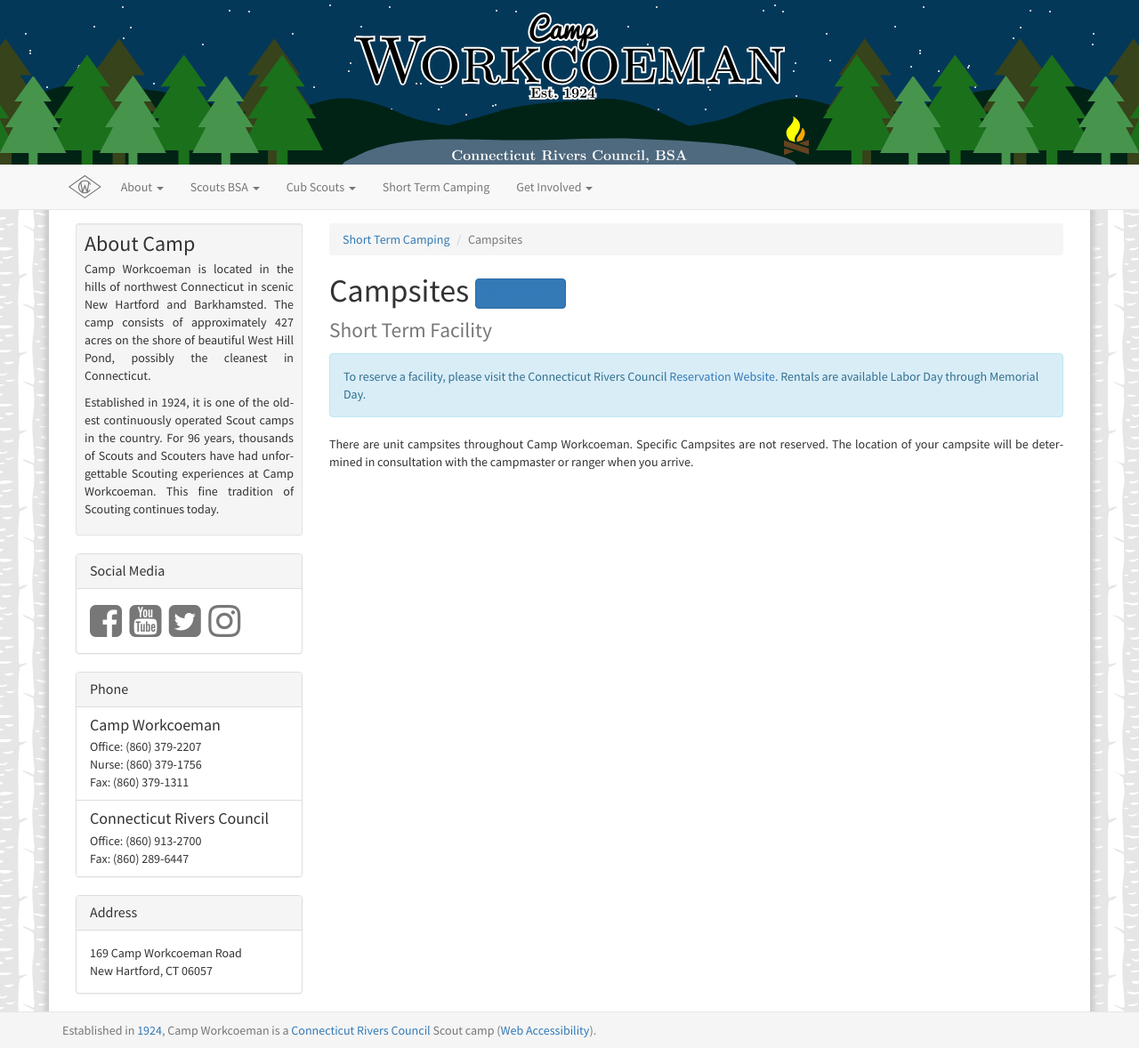
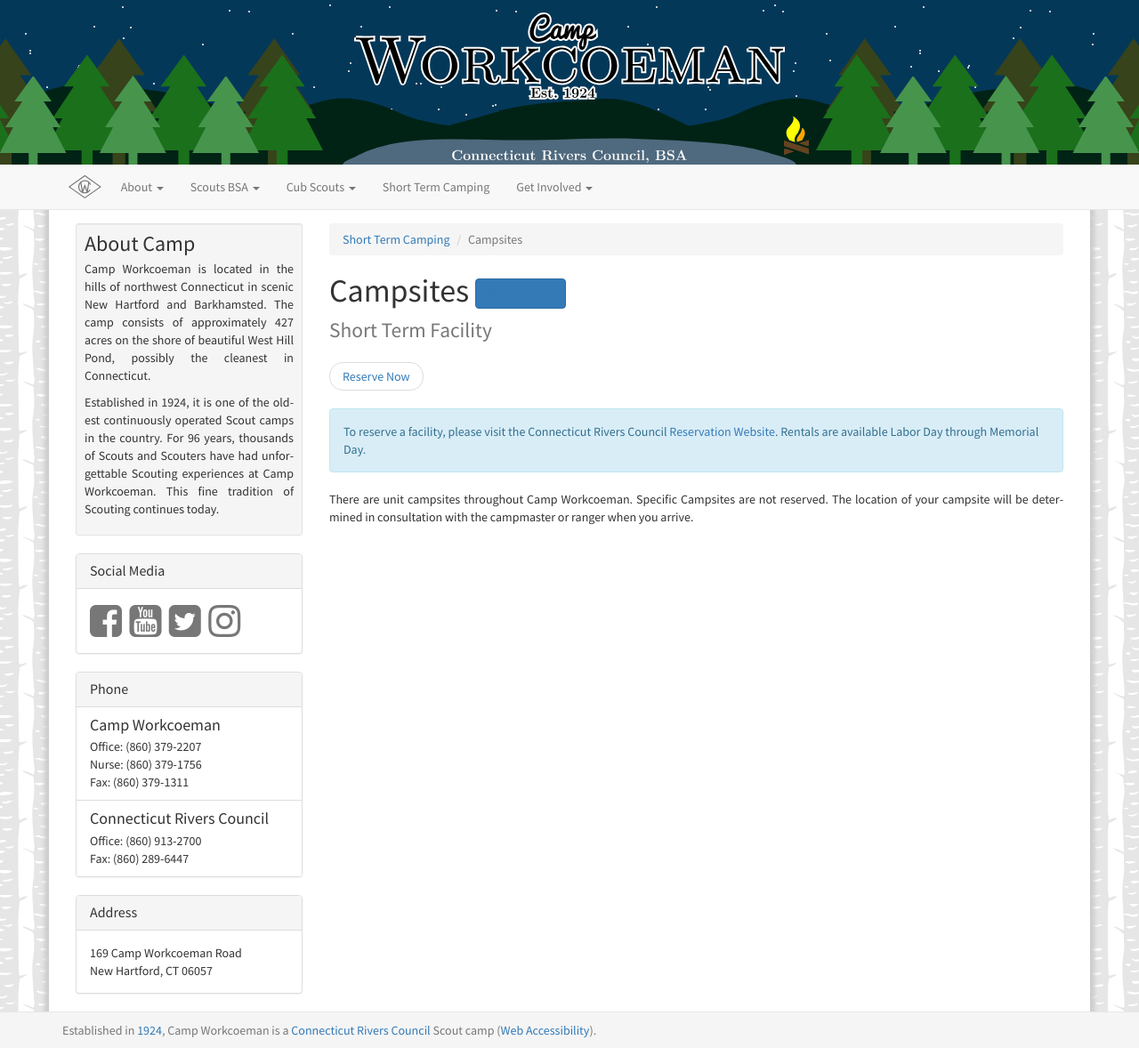
Before and after one commit to campworkcoeman/campworkcoeman.org, a Jekyll site: the page built from short-term-camping/campsites.md, in a window 1280 px wide. Shown: the whole page at 89% size. Built offline with Jekyll 4.4.1, drawn with Linux system fonts in a browser that asks for light colours; nearby versions of some CDN libraries; Markdown is read by kramdown in place of the engine named in the settings.

Commit message:
Test reserve now button for short term camping.

```diff
--- a/_layouts/short-term-facility.html
+++ b/_layouts/short-term-facility.html
@@ -14,6 +14,10 @@
 
     <h1>{{ page.title }} <button type="button" class="btn btn-primary"><a href="https://campreservation.com/066/Camps/636">Reserve Now</a></button><small><br/>Short Term Facility</small></h1>
 
+    <ul class="pager">
+      <li class="previous"><a href="https://campreservation.com/066/Camps/636">Reserve Now</a></li>
+    </ul>
+
     <div class="alert alert-info"><p>To reserve a facility, please visit the Connecticut Rivers Council <a href="https://campreservation.com/066/Camps/636">Reservation Website</a>. Rentals are available Labor Day through Memorial Day.</p></div>
 
     <div class="justify">
```
